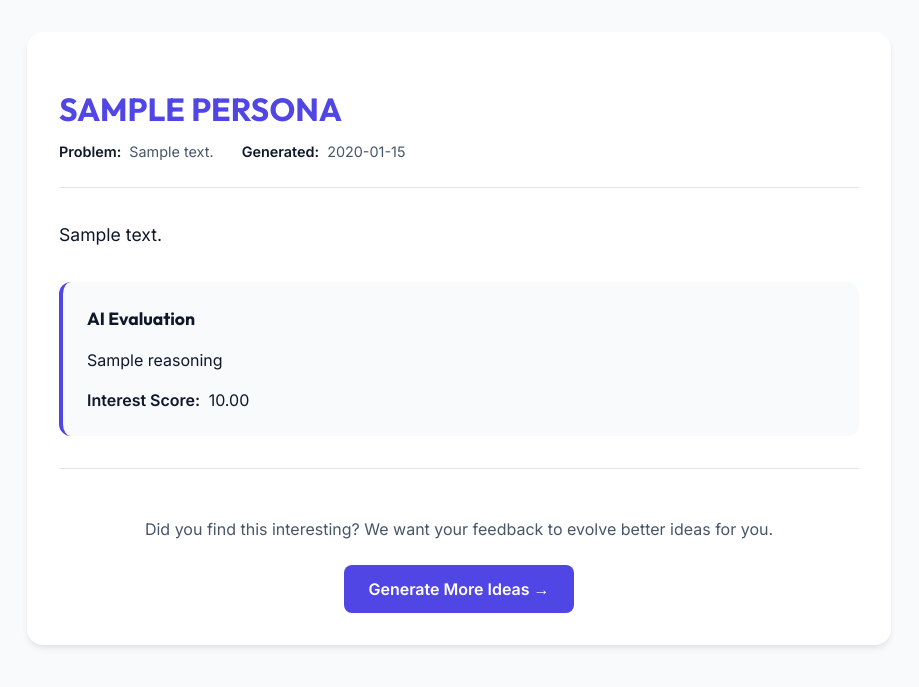
After one commit to bmellinger11/ideaMetabolism, a Flask app: template templates/idea_detail.html in a window 1280 px wide. The commit adds this page. Shown: the top 687 px of the page, without its empty margins (181-1100 px from the left). Run offline with Flask 3, Linux system fonts and the light colour scheme; the template is opened without the code that fills it: most values are stand-ins (such as "Sample title", 1, 10 or a date in 2020).

Commit message:
Added routes for feedback and direct idea links

```diff
--- a/application.py
+++ b/application.py
@@ -14,6 +14,64 @@ system = IdeaMetabolismSystem(llm_provider="anthropic")
 @application.route('/')
 def home():
     return render_template('index.html')
+
+
+@application.route('/idea/<idea_id>')
+def view_idea(idea_id):
+    """Display a single idea by ID"""
+    try:
+        # Get idea from repository
+        if idea_id not in system.repository.graph.nodes:
+            return "Idea not found", 404
+
+        idea_data = system.repository.graph.nodes[idea_id]
+
+        # Get evaluations
+        evals = system.repository.get_evaluations(idea_id)
+        evaluation = evals[0] if evals else None
+
+        return render_template('idea_detail.html',
+                             idea_id=idea_id,
+                             idea=idea_data,
+                             evaluation=evaluation)
+    except Exception as e:
+        return f"Error loading idea: {str(e)}", 500
+
+
+@application.route('/api/feedback', methods=['POST'])
+def submit_feedback():
+    """Receive and store human feedback for an idea"""
+    try:
+        data = request.json
+        print(f"Received feedback: {data}")
+
+        # Validate input
+        if not data or 'idea_id' not in data or 'rating' not in data:
+            return jsonify({'error': 'Missing required fields'}), 400
+
+        idea_id = data['idea_id']
+        rating = int(data['rating'])
+        comment = data.get('comment', '')
+        # Use server time if not provided, or simply use server time to be safe
+        from datetime import datetime
+        timestamp = datetime.now().isoformat()
+
+        # Validate rating
+        if rating < 1 or rating > 5:
+            return jsonify({'error': 'Rating must be between 1 and 5'}), 400
+
+        # Check if idea exists
+        if idea_id not in system.repository.graph.nodes:
+            return jsonify({'error': 'Idea not found'}), 404
+
+        # Store feedback
+        system.repository.add_human_feedback(idea_id, rating, comment, timestamp)
+
+        return jsonify({'success': True, 'message': 'Feedback recorded'}), 200
+
+    except Exception as e:
+        print(f"Error processing feedback: {e}")
+        return jsonify({'error': str(e)}), 500
 
 
 @application.route('/api/process', methods=['POST'])
--- /dev/null
+++ b/templates/idea_detail.html
@@ -0,0 +1,165 @@
+<!DOCTYPE html>
+<html lang="en">
+
+<head>
+    <meta charset="UTF-8">
+    <meta name="viewport" content="width=device-width, initial-scale=1.0">
+    <title>{{ idea.persona|upper }} Idea | Idea Metabolism</title>
+    <link rel="preconnect" href="https://fonts.googleapis.com">
+    <link rel="preconnect" href="https://fonts.gstatic.com" crossorigin>
+    <link
+        href="https://fonts.googleapis.com/css2?family=Inter:wght@400;500;600&family=Outfit:wght@500;700;800&display=swap"
+        rel="stylesheet">
+
+    <style>
+        /* Reuse styles from index.html */
+        :root {
+            --primary: #4f46e5;
+            --primary-hover: #4338ca;
+            --bg-page: #f8fafc;
+            --bg-surface: #ffffff;
+            --text-main: #0f172a;
+            --text-secondary: #475569;
+            --text-muted: #94a3b8;
+            --border: #e2e8f0;
+        }
+
+        body {
+            font-family: 'Inter', sans-serif;
+            background: var(--bg-page);
+            color: var(--text-main);
+            margin: 0;
+            padding: 2rem;
+            line-height: 1.5;
+        }
+
+        .container {
+            max-width: 800px;
+            margin: 0 auto;
+            background: var(--bg-surface);
+            border-radius: 16px;
+            padding: 2rem;
+            box-shadow: 0 4px 6px -1px rgb(0 0 0 / 0.1);
+        }
+
+        h1 {
+            font-family: 'Outfit', sans-serif;
+            color: var(--primary);
+            margin-bottom: 0.5rem;
+            font-size: 2rem;
+        }
+
+        .meta {
+            color: var(--text-secondary);
+            font-size: 0.9rem;
+            margin-bottom: 2rem;
+            padding-bottom: 1.5rem;
+            border-bottom: 1px solid var(--border);
+        }
+
+        .meta-item {
+            margin-right: 1.5rem;
+            display: inline-block;
+        }
+
+        .label {
+            font-weight: 600;
+            color: var(--text-main);
+            margin-right: 0.25rem;
+        }
+
+        .content {
+            line-height: 1.7;
+            margin-bottom: 2rem;
+            white-space: pre-wrap;
+            font-size: 1.1rem;
+        }
+
+        .evaluation {
+            background: #f8fafc;
+            padding: 1.5rem;
+            border-radius: 12px;
+            border-left: 4px solid var(--primary);
+            margin-bottom: 2rem;
+        }
+
+        .evaluation h3 {
+            margin-top: 0;
+            margin-bottom: 0.75rem;
+            font-family: 'Outfit', sans-serif;
+            color: var(--text-main);
+            font-size: 1.1rem;
+        }
+
+        .cta {
+            margin-top: 2rem;
+            padding-top: 2rem;
+            border-top: 1px solid var(--border);
+            text-align: center;
+        }
+
+        .btn {
+            display: inline-block;
+            background: var(--primary);
+            color: white;
+            padding: 12px 24px;
+            border-radius: 8px;
+            text-decoration: none;
+            font-weight: 600;
+            transition: all 0.2s;
+        }
+
+        .btn:hover {
+            background: var(--primary-hover);
+            transform: translateY(-1px);
+            box-shadow: 0 4px 6px -1px rgb(0 0 0 / 0.1);
+        }
+
+        /* Mobile Adjustments */
+        @media (max-width: 600px) {
+            body {
+                padding: 1rem;
+            }
+
+            .container {
+                padding: 1.5rem;
+            }
+
+            h1 {
+                font-size: 1.75rem;
+            }
+        }
+    </style>
+</head>
+
+<body>
+    <div class="container">
+        <h1>{{ idea.persona|upper }}</h1>
+
+        <div class="meta">
+            <div class="meta-item"><span class="label">Problem:</span> {{ idea.problem_context }}</div>
+            <div class="meta-item"><span class="label">Generated:</span> {{ idea.timestamp[:10] }}</div>
+        </div>
+
+        <div class="content">{{ idea.content }}</div>
+
+        {% if evaluation %}
+        <div class="evaluation">
+            <h3>AI Evaluation</h3>
+            <p style="margin-bottom: 1rem;">{{ evaluation.reasoning }}</p>
+            <div>
+                <span class="label">Interest Score:</span> {{ "%.2f"|format(evaluation.overall_interest) }}
+            </div>
+        </div>
+        {% endif %}
+
+        <div class="cta">
+            <p style="color: var(--text-secondary); margin-bottom: 1.5rem;">
+                Did you find this interesting? We want your feedback to evolve better ideas for you.
+            </p>
+            <a href="/" class="btn">Generate More Ideas &rarr;</a>
+        </div>
+    </div>
+</body>
+
+</html>
```
Also changed, not shown: graph_repository.py (+33 -0 lines), templates/index.html (+21 -7 lines).
